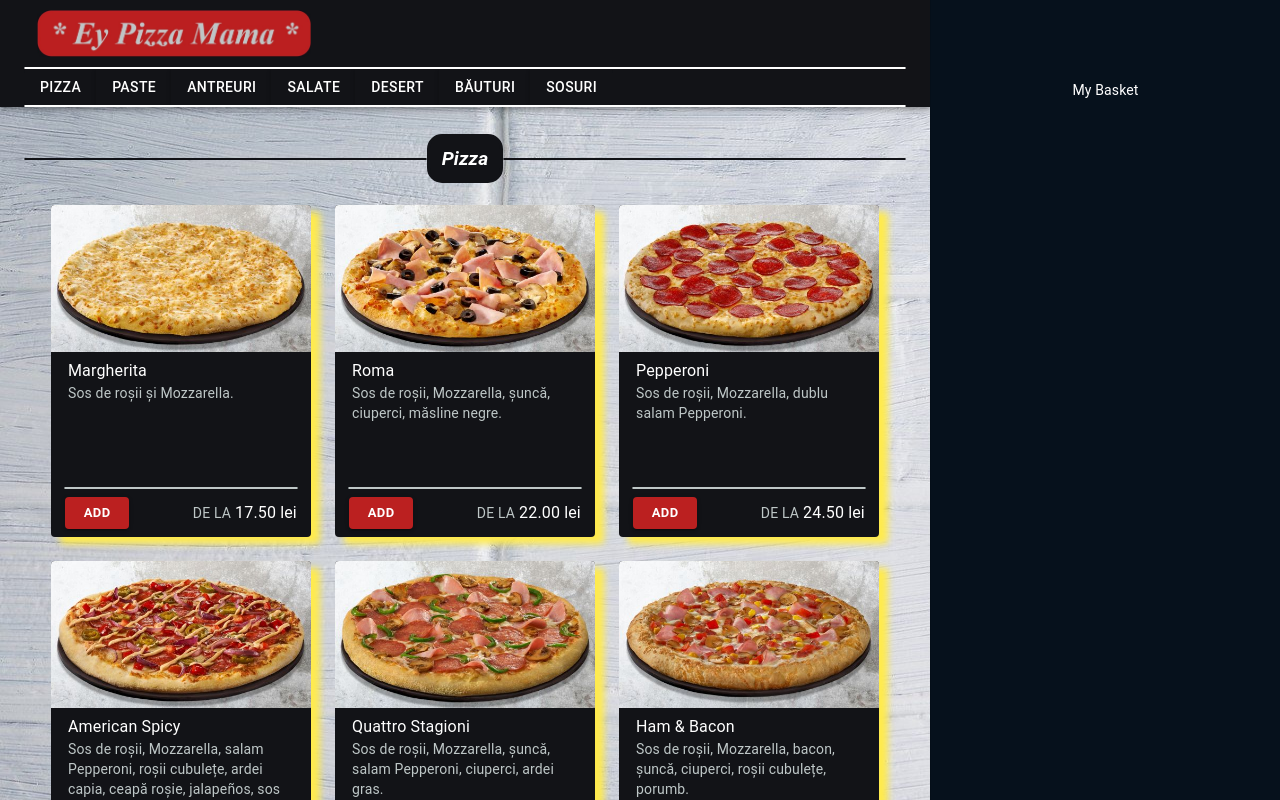
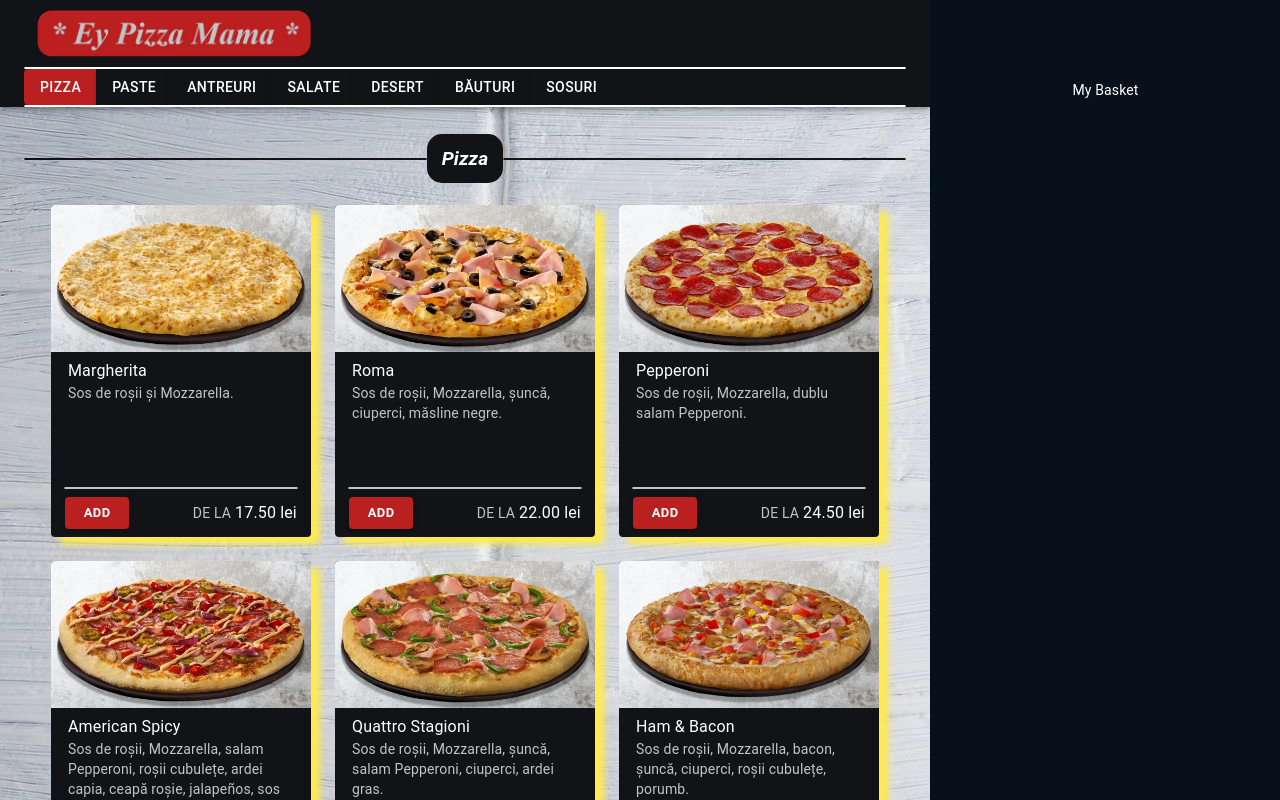
Before and after one commit to TheAncientOwl/pizza-website, a React (Create React App) app: page / in a window 1280 px wide. Shown: the top 800 px of the page. Built offline with nearby package versions, Linux system fonts and the light colour scheme.

Commit message:
Added primary bgcolor to selected button.

```diff
--- a/src/components/Layout.jsx
+++ b/src/components/Layout.jsx
@@ -40,7 +40,7 @@ export default function Layout() {
     <div className={classes.root}>
       <NavBarContainer basketWidth={BASKET_WIDTH}>
         <NavBarLogo />
-        <NavBarButtons onCategoryChange={handleCategoryChange} />
+        <NavBarButtons onCategoryChange={handleCategoryChange} currentTitle={currentTitle} />
         <BasketToggleButton onClick={handleBasketToggle} />
       </NavBarContainer>
 
--- a/src/components/nav-bar/NavBarButtons.jsx
+++ b/src/components/nav-bar/NavBarButtons.jsx
@@ -12,10 +12,11 @@ const useStyles = makeStyles(theme => ({
   button: {
     background: theme.palette.background.default,
   },
+  buttonSelect: {},
 }));
 
 /*TO DO: solve buttons overflow on mobile */
-export default function NavBarButtons({ onCategoryChange }) {
+export default function NavBarButtons({ onCategoryChange, currentTitle }) {
   const classes = useStyles();
 
   return (
@@ -24,7 +25,7 @@ export default function NavBarButtons({ onCategoryChange }) {
       <ButtonGroup className={classes.buttonGroup}>
         {FoodData.map((category, index) => (
           <Button
-            className={classes.button}
+            className={category.categoryName === currentTitle ? classes.buttonSelect : classes.button}
             color='primary'
             variant='contained'
             key={index}
@@ -40,4 +41,5 @@ export default function NavBarButtons({ onCategoryChange }) {
 
 NavBarButtons.propTypes = {
   onCategoryChange: PropTypes.func.isRequired,
+  currentTitle: PropTypes.string.isRequired,
 };
```
